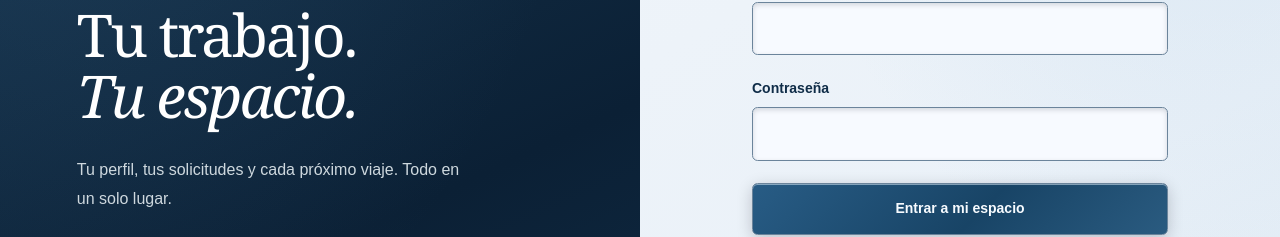
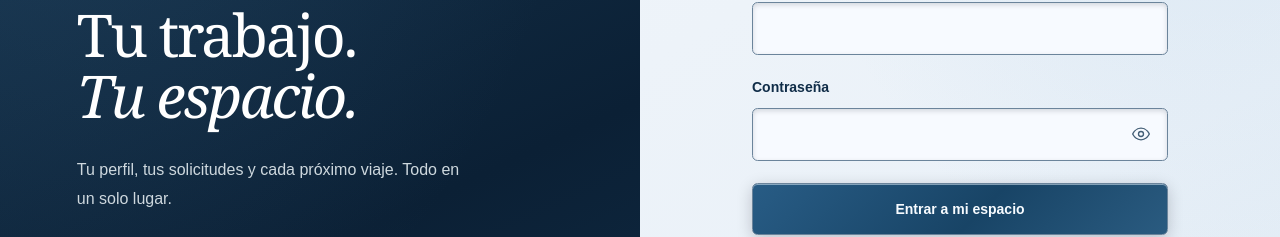
Before and after one commit to eras2704/driver-connect, a Next.js app: page /login-conductor in a window 1280 px wide. Shown: the part 370-607 px from the top of the page. Built offline with nearby package versions, Linux system fonts and the light colour scheme; no server answers.

Commit message:
Add accessible password visibility controls across login and security forms (#9)

```diff
--- a/src/app/globals.css
+++ b/src/app/globals.css
@@ -655,3 +655,13 @@ select, textarea { font: inherit; }
   .profile-item-editor .vehicle-photo-input { padding: .8rem; }
   .collection-editor-actions .button { flex: 1; }
 }
+
+/* Control de contraseña compartido: icono discreto, área táctil cómoda. */
+.password-field { display: grid; gap: .6rem; min-width: 0; }
+.password-control { position: relative; min-width: 0; }
+.password-control input { width: 100%; padding-right: 3.5rem; }
+.password-toggle { position: absolute; right: .3rem; top: 50%; transform: translateY(-50%); display: grid; place-items: center; width: 44px; height: 44px; padding: 0; border: 0; border-radius: .4rem; color: var(--muted); background: transparent; cursor: pointer; transition: color .15s, background .15s; }
+.password-toggle:hover { color: var(--accent); background: color-mix(in srgb, var(--accent) 10%, transparent); }
+.password-toggle:focus-visible { outline: 2px solid var(--accent); outline-offset: -3px; }
+.password-toggle:disabled { opacity: .5; cursor: default; }
+.password-control input::-ms-reveal { display: none; }
--- a/src/components/admin/login-form.tsx
+++ b/src/components/admin/login-form.tsx
@@ -1,6 +1,7 @@
 "use client";
 import { useState, type FormEvent } from "react";
 import { useRouter } from "next/navigation";
+import { PasswordField } from "@/components/password-field";
 
 export function LoginForm({ audience = "admin" }: { audience?: "admin" | "driver" }) {
   const router = useRouter();
@@ -20,7 +21,7 @@ export function LoginForm({ audience = "admin" }: { audience?: "admin" | "driver
   }
   return <form onSubmit={submit} className="admin-form">
     <label htmlFor="username">Usuario<input id="username" name="username" autoComplete="username" autoCapitalize="none" spellCheck={false} required maxLength={64} /></label>
-    <label htmlFor="password">Contraseña<input id="password" name="password" type="password" autoComplete="current-password" required maxLength={200} /></label>
+    <PasswordField label="Contraseña" id="password" name="password" autoComplete="current-password" required maxLength={200} disabled={pending} />
     {error && <p className="form-error" role="alert">{error}</p>}
     <button type="submit" className="button button-primary" disabled={pending}>{pending ? "Entrando…" : audience === "admin" ? "Entrar a administración" : "Entrar a mi espacio"}</button>
   </form>;
--- a/src/components/driver/security-form.tsx
+++ b/src/components/driver/security-form.tsx
@@ -1,6 +1,7 @@
 "use client";
 import { useState, type FormEvent } from "react";
 import { useRouter } from "next/navigation";
+import { PasswordField } from "@/components/password-field";
 export function SecurityForm() {
   const router = useRouter(), [pending, setPending] = useState(false), [error, setError] = useState("");
   async function submit(event: FormEvent<HTMLFormElement>) {
@@ -8,5 +9,5 @@ export function SecurityForm() {
     try { const response = await fetch("/api/driver/seguridad", { method: "POST", headers: { "Content-Type": "application/json" }, body: JSON.stringify(Object.fromEntries(form)) }); const result = await response.json(); if (!response.ok) { setError(result.error); return; } router.replace("/login-conductor"); router.refresh(); }
     catch { setError("No pudimos cambiar la contraseña. Intenta de nuevo."); } finally { setPending(false); }
   }
-  return <form className="access-form" onSubmit={submit}><label>Contraseña actual<input name="currentPassword" type="password" autoComplete="current-password" required maxLength={200} /></label><label>Nueva contraseña<input name="newPassword" type="password" autoComplete="new-password" required minLength={12} maxLength={72} /></label><label>Repite la nueva contraseña<input name="confirmation" type="password" autoComplete="new-password" required minLength={12} maxLength={72} /></label><p className="calendar-help">Usa al menos 12 caracteres. Al guardar, se cerrarán las sesiones anteriores y podrás entrar con tu nueva contraseña.</p>{error && <p className="form-error" role="alert">{error}</p>}<button className="button button-primary" disabled={pending}>{pending ? "Guardando…" : "Guardar nueva contraseña"}</button></form>;
+  return <form className="access-form" onSubmit={submit}><PasswordField label="Contraseña actual" name="currentPassword" autoComplete="current-password" required maxLength={200} disabled={pending} /><PasswordField label="Nueva contraseña" name="newPassword" autoComplete="new-password" required minLength={12} maxLength={72} disabled={pending} /><PasswordField label="Repite la nueva contraseña" name="confirmation" autoComplete="new-password" required minLength={12} maxLength={72} disabled={pending} /><p className="calendar-help">Usa al menos 12 caracteres. Al guardar, se cerrarán las sesiones anteriores y podrás entrar con tu nueva contraseña.</p>{error && <p className="form-error" role="alert">{error}</p>}<button className="button button-primary" disabled={pending}>{pending ? "Guardando…" : "Guardar nueva contraseña"}</button></form>;
 }
--- /dev/null
+++ b/src/components/password-field.tsx
@@ -0,0 +1,26 @@
+"use client";
+
+import { useId, useState, type ComponentPropsWithoutRef } from "react";
+
+type PasswordFieldProps = Omit<ComponentPropsWithoutRef<"input">, "type"> & { label: string };
+
+export function PasswordField({ label, id, disabled, className = "", ...props }: PasswordFieldProps) {
+  const generatedId = useId();
+  const inputId = id || generatedId;
+  const [visible, setVisible] = useState(false);
+  const revealed = visible && !disabled;
+  const action = `${revealed ? "Ocultar" : "Mostrar"} ${label.toLocaleLowerCase("es")}`;
+  return <div className="password-field">
+    <label htmlFor={inputId}>{label}</label>
+    <div className="password-control">
+      <input {...props} id={inputId} disabled={disabled} className={className} type={revealed ? "text" : "password"} autoCapitalize="none" spellCheck={false} />
+      <button type="button" className="password-toggle" aria-label={action} title={action} aria-controls={inputId} disabled={disabled} onClick={() => setVisible(value => !value)}>
+        <svg width="20" height="20" viewBox="0 0 24 24" fill="none" stroke="currentColor" strokeWidth="1.6" strokeLinecap="round" strokeLinejoin="round" aria-hidden="true">
+          <path d="M2 12s3.5-7 10-7 10 7 10 7-3.5 7-10 7S2 12 2 12Z" />
+          <circle cx="12" cy="12" r="3" />
+          {revealed && <path d="m3 3 18 18" />}
+        </svg>
+      </button>
+    </div>
+  </div>;
+}
```
Also changed, not shown: src/components/admin/driver-access-form.tsx (+2 -1 lines).
